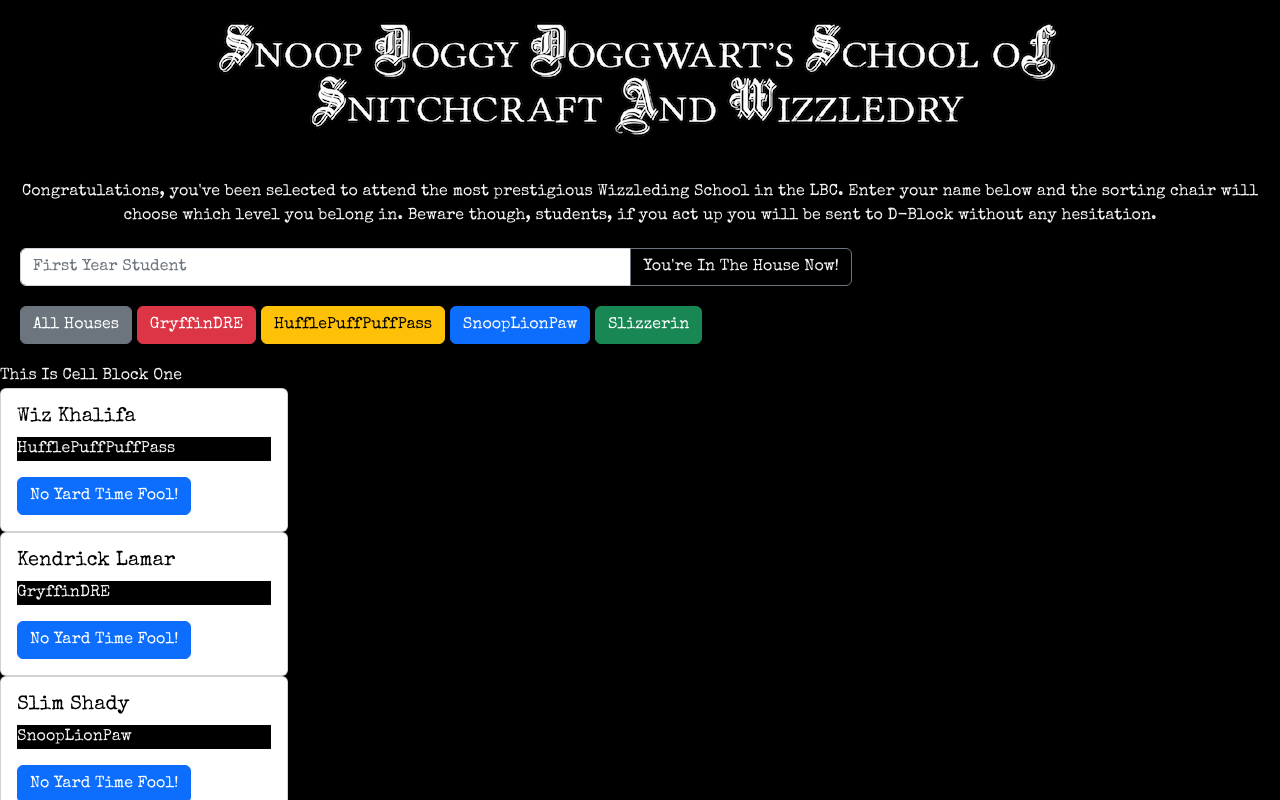
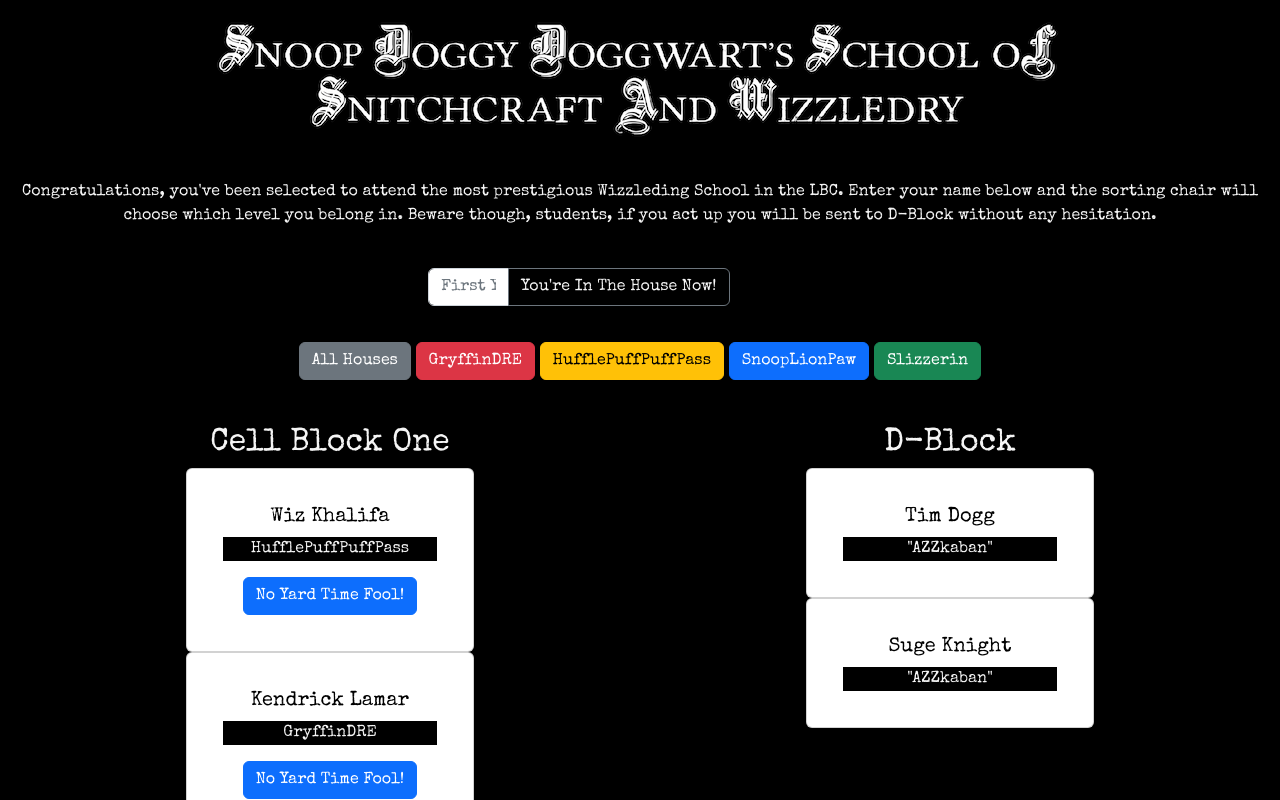
Before and after one commit to SeaForeEx/INDIVIDUAL-PROJECT-sorting-hat, a plain HTML site: page index.html in a window 1280 px wide. Both pictures are taken after a click on the button "Enter The Sorting Chair". Shown: the top 800 px of the page. Drawn offline with nearby package versions, Linux system fonts and the light colour scheme.

Commit message:
Made it crisp thank you April

```diff
--- a/index.html
+++ b/index.html
@@ -28,6 +28,7 @@
     Congratulations, you've been selected to attend the most prestigious Wizzleding School in the LBC. Enter your name below and the sorting chair will choose which level you belong in. Beware though, students, if you act up you will be sent to D-Block without any hesitation.
   </div>
 
+  <div class="profEric">
   <form id="daForm">
     <div id="sortingForm" class="input-group mb-3">
       <input id="fyname" type="text" class="form-control" placeholder="First Year Student" aria-label="First Year Student" aria-describedby="button-addon2">
@@ -42,12 +43,24 @@
     <button type="button" class="btn btn-primary lion">SnoopLionPaw</button>
     <button type="button" class="btn btn-success slizz">Slizzerin</button>
   </div>
+</div>
 
-  <div id="fy-header">This Is Cell Block One</div>
-  <div id="cellBlockOne"></div>
 
-  <div id="dB-header"> This is D-Block</div>
-  <div id="dBlock"> </div>
+  <div id="mainArray">
+
+    <div id="cBOne">
+      <div id="fy-header">Cell Block One</div>
+      <div id="cellBlockOne"></div>
+
+    </div>
+
+    <div id="deeBlock">
+      <div id="dB-header">D-Block</div>
+      <div id="dBlock"></div>
+    </div>
+
+  </div>
+
   <div id="bottomImage"><img src="images/BowWowFooter.png"></div>
 
   <script src="https://cdn.jsdelivr.net/npm/bootstrap@5.2.1/dist/js/bootstrap.min.js"
--- a/main.css
+++ b/main.css
@@ -14,9 +14,11 @@ p {
 }
 
 #sortingChair {
+  display: flex;
   text-align: center;
   margin: 20px;
   background-color: black;
+  justify-content: space-around;
 }
 
 #congrats {
@@ -40,6 +42,7 @@ p {
 
 #bizzuttons {
   margin: 20px;
+  justify-content: center;
 }
 
 #bottomImage {
@@ -50,3 +53,28 @@ p {
 h5 {
   color: black;
 }
+
+#mainArray {
+  display: flex;
+  text-align: center;
+  padding: 20px;
+  justify-content: space-around;
+}
+
+.card-body {
+  margin: 20px;
+}
+
+#fy-header, #dB-header {
+  font-size: 2rem;
+}
+
+.profEric {
+  display: flex;
+  flex-direction: column;
+  align-items: center;
+}
+
+#daForm {
+  display: block;
+}
--- a/main.js
+++ b/main.js
@@ -39,10 +39,7 @@ document.getElementById("topImage").hidden = true;
 document.getElementById("congrats").hidden = true;
 document.getElementById("sortingForm").hidden = true;
 document.getElementById("bizzuttons").hidden = true;
-document.getElementById("fy-header").hidden = true;
-document.getElementById("cellBlockOne").hidden = true;
-document.getElementById("dB-header").hidden = true;
-document.getElementById("dBlock").hidden = true;
+document.getElementById("mainArray").hidden = true;
 document.getElementById("bottomImage").hidden = true;
 
 // Hides Sorting Chair and Shows Main School Page
@@ -52,14 +49,10 @@ document.getElementById("chairButton").addEventListener("click", () => {
   document.getElementById("congrats").hidden = false;
   document.getElementById("sortingForm").hidden = false;
   document.getElementById("bizzuttons").hidden = false;
-  document.getElementById("fy-header").hidden = false;
-  document.getElementById("cellBlockOne").hidden = false;
-  document.getElementById("dB-header").hidden = false;
-  document.getElementById("dBlock").hidden = false;
+  document.getElementById("mainArray").hidden = false;
   document.getElementById("bottomImage").hidden = false;
 
   document.title = "Snoop Doggy Doggwart's School of Snitchcraft and Wizzledry";
-
 });
 
 // Lets everything render
@@ -79,9 +72,9 @@ function addFirstYearToArray() {
     } else if (randomHouse === 1) {
       newHouse = "HufflePuffPuffPass";
     } else if (randomHouse === 2) {
-      newHouse = "SnoopLionPaw"
+      newHouse = "SnoopLionPaw";
     } else if (randomHouse === 3) {
-      newHouse = "Slizzerin"
+      newHouse = "Slizzerin";
     }
 
 // Defines user name and house as an object
@@ -95,6 +88,8 @@ function addFirstYearToArray() {
 // Pushes object on first year array
 
   firstYearsArray.push(object);
+  const form = document.querySelector("form");
+  form.reset();
 
 // Function called within a function
 // Sends this info to the next function
@@ -131,7 +126,7 @@ const firstYearsOnDom = (array) => {
 
 // Assigns query selector to a variable
 
-const cellblockone = document.querySelector("#cellBlockOne");  // Puts content in this DIV
+const cellblockone = document.querySelector("#cellBlockOne");  // changing name of element to cellblockone
 
 // Adds event listener to "no yard time fool" button
 
@@ -140,14 +135,17 @@ cellblockone.addEventListener("click", (e) => {
   // block id (string), index (number)
   // newdB (array), newdBobj (object) all undefined
 
-  // targets the split
-  // split occurs after -- with the object's id?
-  const [, id] = e.target.id.split("--");
-  // block id (string), index (number),
-  // newdB (array), newdBobj (object) undefined
+  // targets the button with noyard as id
+  // gets number from button id
+  const [, burrito] = e.target.id.split("--"); //still a string
+  console.log(e.target.id);
+  // block id (string)
+  // index (number), newdB (array), newdBobj (object) undefined
 
   // assigns element's id to a variable
-  const index=firstYearsArray.findIndex(e => e.id === Number(id)); // converts id to number
+  const index=firstYearsArray.findIndex(quesadilla => quesadilla.id === Number(burrito)); // converts burrito string id to integer, getting the right index number i'm trying to target
+  console.log(index,burrito);
+  console.log(firstYearsArray[index])
   // block id (string) defined
   // index (number), newdB (array), newdBobj (object) undefined
 
@@ -158,7 +156,7 @@ cellblockone.addEventListener("click", (e) => {
   // block id (string), index (number) defined
   // newdB (array), newdBobj (object) undefined
 
-  // assigns spliced array object to a variable?
+  // assigns spliced array object to a variable
   // accesses first element of spliced array
   const newdBobj = newdB[0];
   // block id (string), index (number) & newdB (array) defined
@@ -179,6 +177,7 @@ cellblockone.addEventListener("click", (e) => {
 
   // double checks d block array on console
   console.log(dBlockArray);
+
 }
 });
 
@@ -258,94 +257,3 @@ const startApp = () => {
 }
 
 startApp();
-
-
-
-
-
-
-
-
-
-
-
-
-
-
-
-
-
-
-
-
-
-
-
-
-
-
-
-
-// const firstYearDiv = document.getElementById("cellBlockOne");
-
-// for (let i=0; i<firstYearsArray.length; i++) {
-
-//   const fya=firstYearsArray[i];
-
-//   const firstYearCardString = `
-//   <div class="card">
-//     <h5 class="fy-name">${fya.name}</h5>
-//     <p class="daHouse">${fya.house}</p>
-//     <button class="btn btn-danger adopt-me" id="delete--">Expel</button>
-//   </div>
-//   `;
-//   fyDiv.innerHTML+=firstYearCardString;
-//   renderToDom("#cellBlockOne", firstYearCardString)
-// }
-
-// const renderToDom = (divId, htmlToRender) => {
-//   const selectedDiv = document.querySelector(divId);
-//   selectedDiv.innerHTML = htmlToRender;
-// }
-
-// // select/target the form on the DOM
-// const form = document.querySelector('form');
-
-// // create a function that grabs all the values from the form
-// // pushes the new object to the array
-// // repaints the DOM with the new pet
-// const createFirstYear = (e) => {
-//   e.preventDefault();
-//   let randomHouse = Math.floor(Math.random()*4);
-//   let newHouse = "";
-//   if (randomHouse === 1) {
-//     newHouse = "GryffinDRE";
-//   } else if (randomHouse === 2) {
-//     newHouse = "HufflePuffPuffPass";
-//   } else if (randomHouse === 3) {
-//     newHouse = "SnoopLionPaw"
-//   } else if (randomHouse === 4) {
-//     newHouse = "Slizzerin"
-//   }
-
-//   const newFirstYearObj = { //grabs the values
-//     name: document.querySelector("#name").value,
-//     house: newHouse
-//   }
-
-//   firstYearsArray.push(newFirstYearObj); // pushes new object
-//   cardsOnDom(firstYearsArray); // refreshes DOM with new pet
-//   form.reset(); // resets da form
-// }
-
-// // Add an event listener for the form submit
-// // Runs the function once you click Submit
-
-// form.addEventListener('submit', createFirstYear);
-
-// const startApp = () => {
-//   cardsOnDom(firstYearsArray);
-//   events(); // ALWAYS LAST
-// }
-
-// startApp();
```
